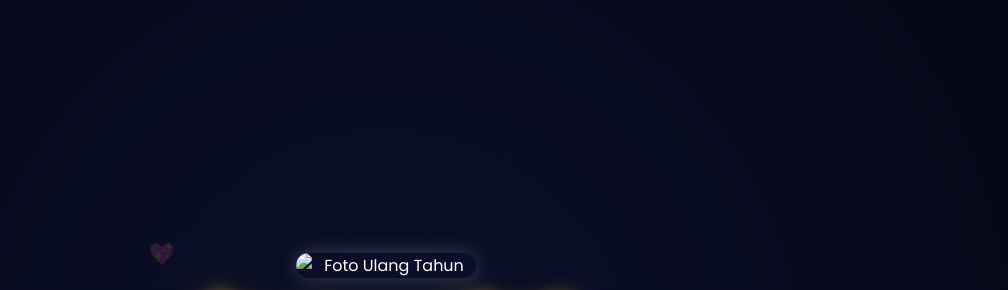
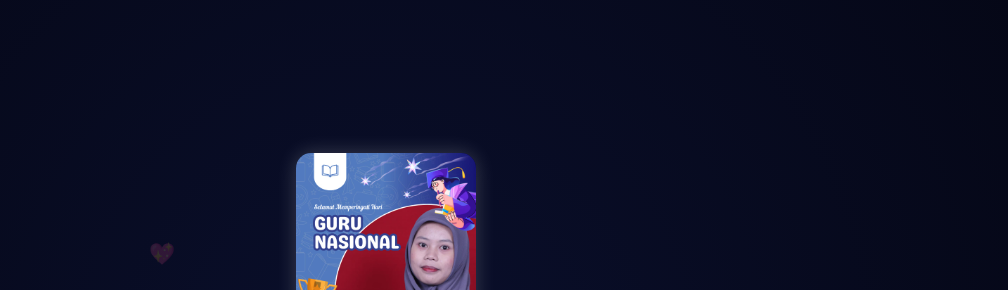
Before and after one commit to SkyDev18/teacherday, a plain HTML site: page index.html in a window 1280 px wide. Shown: the part 26-316 px from the top of the page, without its empty margins (254-1262 px from the left). Drawn offline with Linux system fonts and the light colour scheme.

Commit message:
Update index.html

```diff
--- a/index.html
+++ b/index.html
@@ -172,7 +172,7 @@
   <canvas id="loveCanvas"></canvas>
 
   <!-- FOTO DI ATAS -->
-  <img src="1.jpg" alt="Foto Ulang Tahun" class="foto-kotak">
+  <img src="IMG-20251125-WA0034.jpg" alt="Foto Ulang Tahun" class="foto-kotak">
 
   <h1> Selamat hari guru bu April ✨</h1>
   <div id="tanggal"></div>
```
